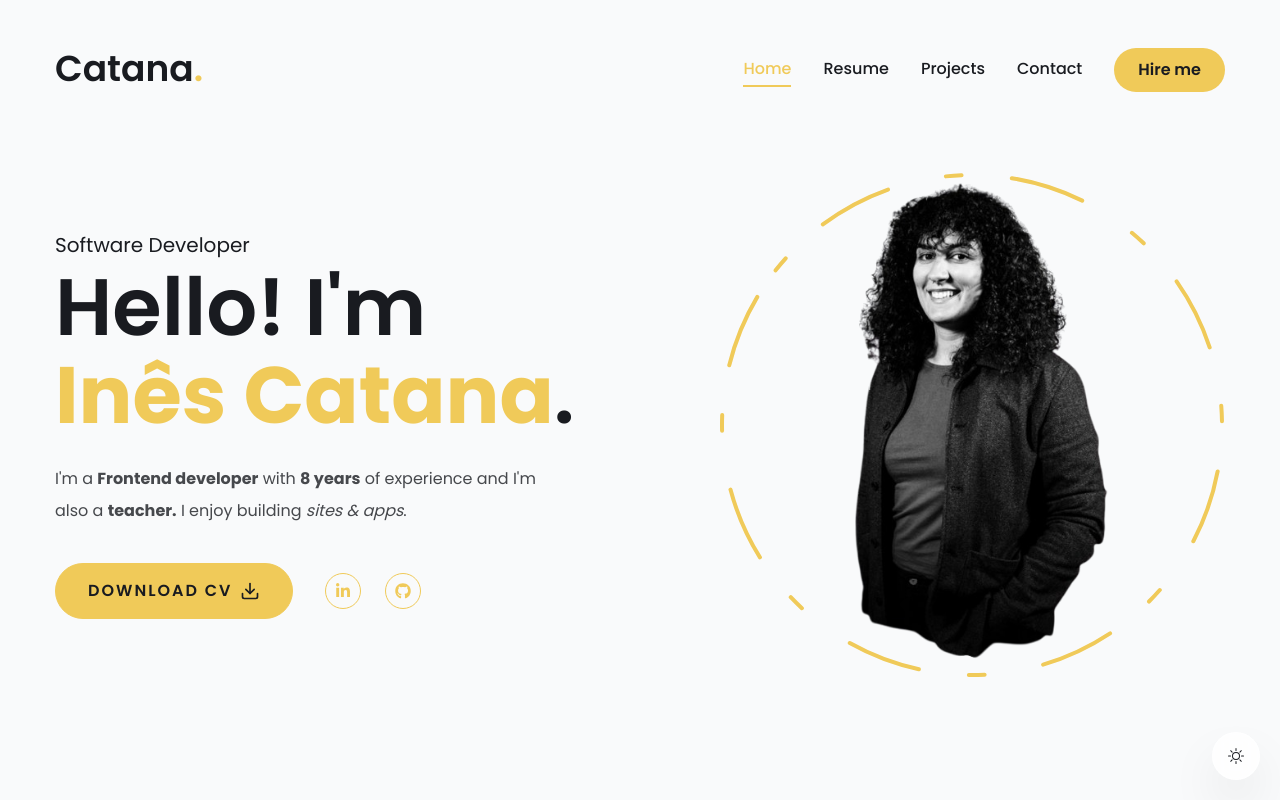
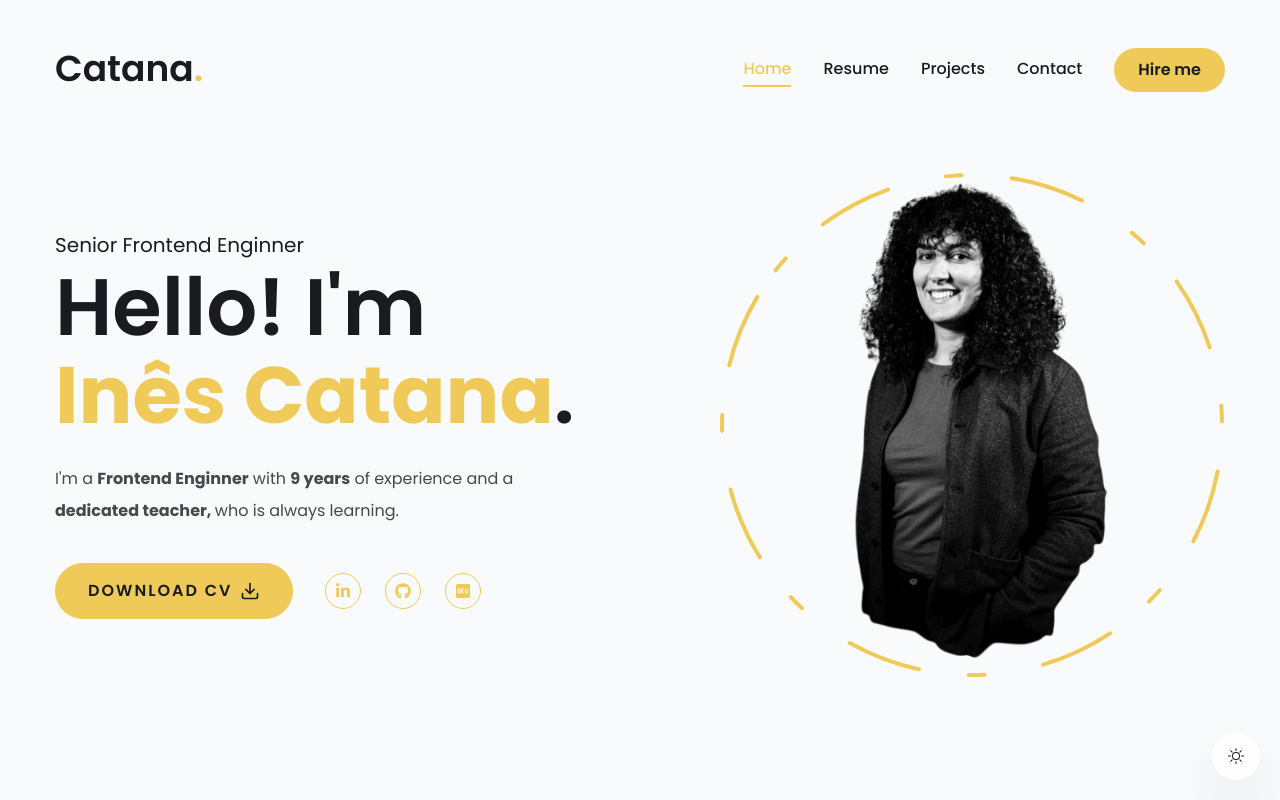
Before and after one commit to inesscatana/catana-portfolio, a Next.js app: page / in a window 1280 px wide. Built offline with nearby package versions, Linux system fonts and the light colour scheme.

Commit message:
Small changes

```diff
--- a/app/page.tsx
+++ b/app/page.tsx
@@ -7,17 +7,17 @@ import Photo from '@/components/Photo'
 
 const TextSection = () => (
 	<div className="text-center xl:text-left order-2 xl:order-none">
-		<span className="text-xl">Software Developer</span>
+		<span className="text-xl">Senior Frontend Enginner</span>
 		<h1 className="h1 mb-6">
 			Hello! I'm
 			<br />
 			<span className="text-accent font-bold">Inês Catana</span>.
 		</h1>
 		<p className="max-w-[500px] mb-9 text-primary/80 dark:text-white/80">
-			I'm a <span className="font-bold">Frontend developer</span> with{' '}
-			<span className="font-bold">8 years</span> of experience and I'm also a{' '}
-			<span className="font-bold">teacher.</span> I enjoy building{' '}
-			<span className="italic">sites & apps</span>.
+			I'm a <span className="font-bold">Frontend Enginner</span> with{' '}
+			<span className="font-bold">9 years</span> of experience and a{' '}
+			<span className="font-bold">dedicated teacher, </span> who is always
+			learning.
 		</p>
 		<div className="flex flex-col xl:flex-row items-center gap-8">
 			<DownloadButton />
--- a/app/resume/page.tsx
+++ b/app/resume/page.tsx
@@ -203,7 +203,7 @@ const Resume = () => {
 											<span className="text-primary/60 dark:text-white/60">
 												{item.fieldName}
 											</span>
-											<span className="text-xl">{item.fieldValue}</span>
+											<span className="text-lg">{item.fieldValue}</span>
 										</li>
 									))}
 								</ul>
--- a/components/Social.tsx
+++ b/components/Social.tsx
@@ -1,5 +1,5 @@
 import Link from 'next/link'
-import { FaGithub, FaLinkedinIn } from 'react-icons/fa'
+import { FaDev, FaGithub, FaLinkedinIn } from 'react-icons/fa'
 
 interface SocialProps {
 	containerStyles: string
@@ -9,6 +9,7 @@ interface SocialProps {
 const socials = [
 	{ icon: <FaLinkedinIn />, path: 'https://www.linkedin.com/in/inescatana/' },
 	{ icon: <FaGithub />, path: 'https://github.com/inesscatana' },
+	{ icon: <FaDev />, path: 'https://dev.to/inescatana' },
 ]
 
 const Social = ({ containerStyles, iconStyles }: SocialProps) => {
--- a/lib/data.ts
+++ b/lib/data.ts
@@ -132,7 +132,7 @@ export const experiencesData = {
 		},
 		{
 			duration: '2022 - Present',
-			position: 'Frontend Lead Developer',
+			position: 'Lead Frontend Developer',
 			company: 'DEUS: human(ity)-centered AI',
 			icon: [
 				React.createElement(FaHtml5),
```
